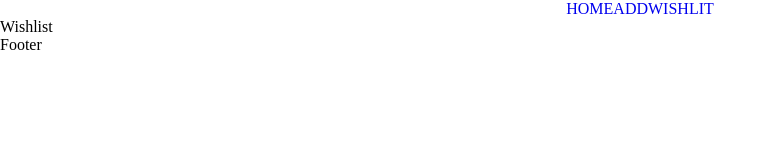
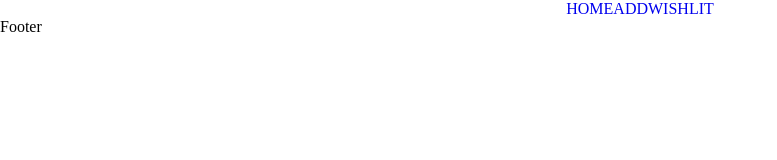
Before and after one commit to ferid004/son_5_gwn, a React (Vite) app in the folder client/: page /wishlist in a window 1280 px wide. Shown: the top 160 px of the page, without its empty margins (0-777 px from the left). Built offline with nearby package versions, Linux system fonts and the light colour scheme.

Commit message:
localstorge an wishlist end

```diff
--- a/client/src/components/product/index.jsx
+++ b/client/src/components/product/index.jsx
@@ -1,10 +1,11 @@
+import axios from 'axios'
 import React, { useEffect, useState } from 'react'
-import axios from 'axios'
+import { Link } from 'react-router-dom'
 import './index.scss'
-import { Link } from 'react-router-dom'
+import { useWishlist } from '../../context/WishlistContext'
 
 function Product() {
-
+  const {wishlist,    setWishlist,handleWishlist}=useWishlist()
   const [product, setProduct] = useState([])
 
    const axiosAllData=  async ()=>{
@@ -26,6 +27,7 @@ function Product() {
           <li>{item.name}</li>
           <li>{item.price}</li>
           <li><Link to={`/detail/${item._id}`}>view</Link></li>
+          <li><button onClick={()=>handleWishlist(item)}>wishlist</button></li>
         </ul>
       ))}
       </div>
--- /dev/null
+++ b/client/src/context/WishlistContext.jsx
@@ -0,0 +1,32 @@
+import { createContext, useContext, useState } from "react";
+import useLocalstorge from "../hook/useLocalstorge";
+
+
+export const wishlistContext = createContext()
+
+export const WishlistProvider=({ children }) =>{
+    const [wishlist, setWishlist] = useLocalstorge(`wish`)
+
+    function handleWishlist(item) {
+        const index=wishlist.findIndex(x=>x._id===item._id)
+        if (index===-1) {
+            setWishlist([...wishlist,item])
+            return
+        }
+        setWishlist(wishlist.filter(x=>x._id!==item._id))
+    }
+    const data = {
+        wishlist,
+        setWishlist,
+        handleWishlist,
+    }
+    console.log("context",wishlist);
+    return (
+        <wishlistContext.Provider value={data}>
+            {children}
+        </wishlistContext.Provider>
+    )
+
+}
+
+export const useWishlist=()=>useContext(wishlistContext)
--- /dev/null
+++ b/client/src/hook/useLocalstorge.jsx
@@ -0,0 +1,13 @@
+import React, { useEffect, useState } from 'react'
+
+function useLocalstorge(storagename) {
+    const [data, setData] = useState(localStorage.getItem(storagename) ? JSON.parse(localStorage.getItem(storagename)) : [])
+    useEffect(() => {
+      localStorage.setItem(storagename,JSON.stringify(data))
+    }, [data])
+
+
+  return [data ,setData]
+}
+
+export default useLocalstorge
--- a/client/src/page/wishlist/index.jsx
+++ b/client/src/page/wishlist/index.jsx
@@ -1,9 +1,23 @@
 import React from 'react'
 import './index.scss'
+import { useWishlist } from '../../context/WishlistContext';
 
 function Wishlist() {
+  const {wishlist,setWishlist,handleWishlist}=useWishlist()
+  console.log("test",wishlist);
+
   return (
-    <div>Wishlist</div>
+    <div className="">
+          {wishlist && wishlist.map((item)=>(
+
+              <ul key={item._id}>
+              <li>{item.name}</li>
+              <li><img src={item.src} alt="" /></li>
+              <li>{item.price}</li>
+              <li><button onClick={()=>handleWishlist(item)}>delete</button></li>
+          </ul>
+))}
+      </div>
   )
 }
 
```
Also changed, not shown: client/src/App.jsx (+8 -2 lines).
